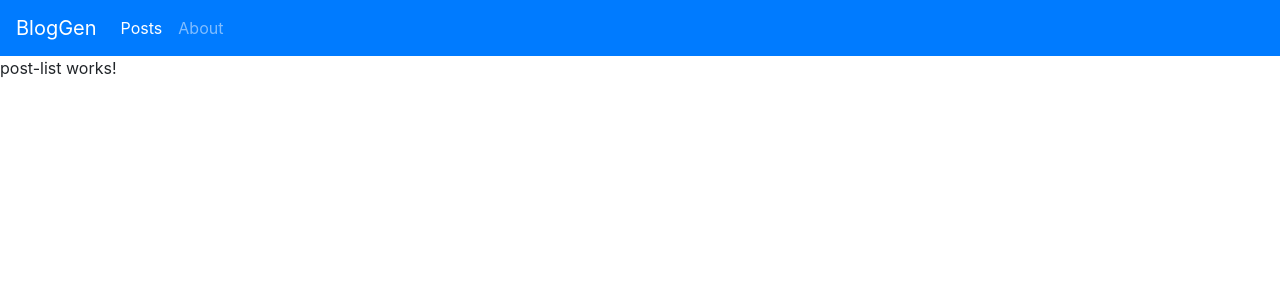
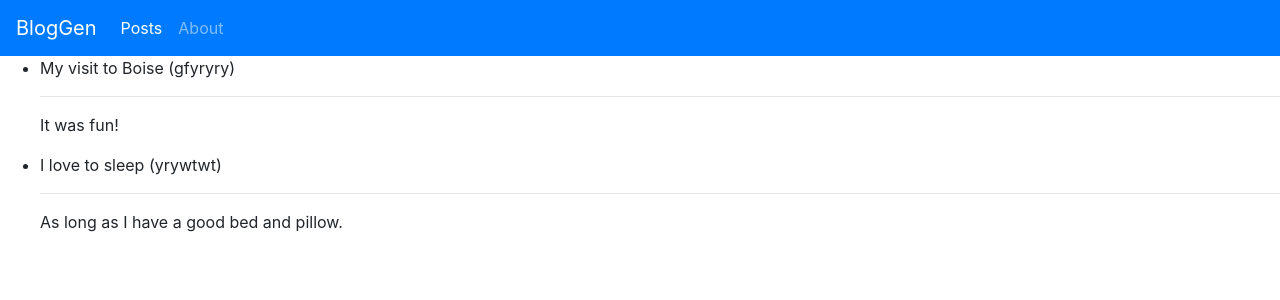
Before and after one commit to farooqam/pakt-ng-routing, an Angular app: page /posts in a window 1280 px wide. Shown: the top 300 px of the page. Built offline with nearby package versions, Linux system fonts and the light colour scheme.

Commit message:
Getting data from a service and populating list/detail components

```diff
--- /dev/null
+++ b/src/app/post/mock-posts.ts
@@ -0,0 +1,14 @@
+import { Post } from './post';
+
+export const POSTS: Post[] = [
+    {
+        id: 'gfyryry',
+        title: 'My visit to Boise',
+        body: 'It was fun!'
+    },
+    {
+        id: 'yrywtwt',
+        title: 'I love to sleep',
+        body: 'As long as I have a good bed and pillow.'
+    }
+];
--- a/src/app/post/post-detail/post-detail.component.html
+++ b/src/app/post/post-detail/post-detail.component.html
@@ -1,3 +1,6 @@
 <p>
-  ID is {{id}}
+  Blog details:
 </p>
+<p>Title: {{post.title}}</p>
+<p>Body: {{post.body}}</p>
+<p>Id: {{post.id}}</p>
--- a/src/app/post/post-detail/post-detail.component.ts
+++ b/src/app/post/post-detail/post-detail.component.ts
@@ -1,5 +1,8 @@
 import { Component, OnInit } from '@angular/core';
-import { ActivatedRoute, Router } from '@angular/router';
+import { ActivatedRoute } from '@angular/router';
+
+import { PostService } from '../post.service';
+import { Post } from '../post';
 
 @Component({
   selector: 'app-post-detail',
@@ -7,12 +10,14 @@ import { ActivatedRoute, Router } from '@angular/router';
   styleUrls: ['./post-detail.component.css']
 })
 export class PostDetailComponent implements OnInit {
-  id: string;
+  post: Post;
 
-  constructor(private route: ActivatedRoute, private router: Router) { }
+  constructor(private route: ActivatedRoute, private postService: PostService) { }
 
   ngOnInit() {
-    this.route.params.subscribe(params => this.id = params['id']);
+    this.route.params.subscribe(params => {
+      this.postService.getPost(params['id']).subscribe(post => this.post = post);
+    });
   }
 
 }
--- a/src/app/post/post-list/post-list.component.html
+++ b/src/app/post/post-list/post-list.component.html
@@ -1,3 +1,7 @@
-<p>
-  post-list works!
-</p>
+<ul>
+  <li *ngFor="let post of posts">
+    <p>{{post.title}} ({{post.id}})</p>
+    <hr>
+    <p>{{post.body}}</p>
+  </li>
+</ul>
--- a/src/app/post/post-list/post-list.component.ts
+++ b/src/app/post/post-list/post-list.component.ts
@@ -1,4 +1,7 @@
 import { Component, OnInit } from '@angular/core';
+
+import { PostService } from '../post.service';
+import { Post } from '../post';
 
 @Component({
   selector: 'app-post-list',
@@ -6,10 +9,15 @@ import { Component, OnInit } from '@angular/core';
   styleUrls: ['./post-list.component.css']
 })
 export class PostListComponent implements OnInit {
+  posts: Post[];
 
-  constructor() { }
+  constructor(private postService: PostService) { }
 
   ngOnInit() {
+    this.postService.getPosts().subscribe(posts => {
+      this.posts = posts;
+    });
+
   }
 
 }
--- /dev/null
+++ b/src/app/post/post.service.ts
@@ -0,0 +1,22 @@
+import { Injectable } from '@angular/core';
+import { Observable, of } from 'rxjs';
+import { map } from 'rxjs/operators';
+
+import { Post } from './post';
+import { POSTS } from './mock-posts';
+
+@Injectable({
+  providedIn: 'root'
+})
+export class PostService {
+
+  constructor() { }
+
+  getPosts() : Observable<Post[]> {
+    return of(POSTS);
+  }
+
+  getPost(id: string) : Observable<Post> {
+    return this.getPosts().pipe(map((posts: Post[]) => posts.find(p => p.id === id)));
+  }
+}
--- /dev/null
+++ b/src/app/post/post.ts
@@ -0,0 +1,5 @@
+export class Post {
+    id: string;
+    title: string;
+    body: string;
+}
```
Also changed, not shown: 2 other files (tests, documents, lock files or other folders).
